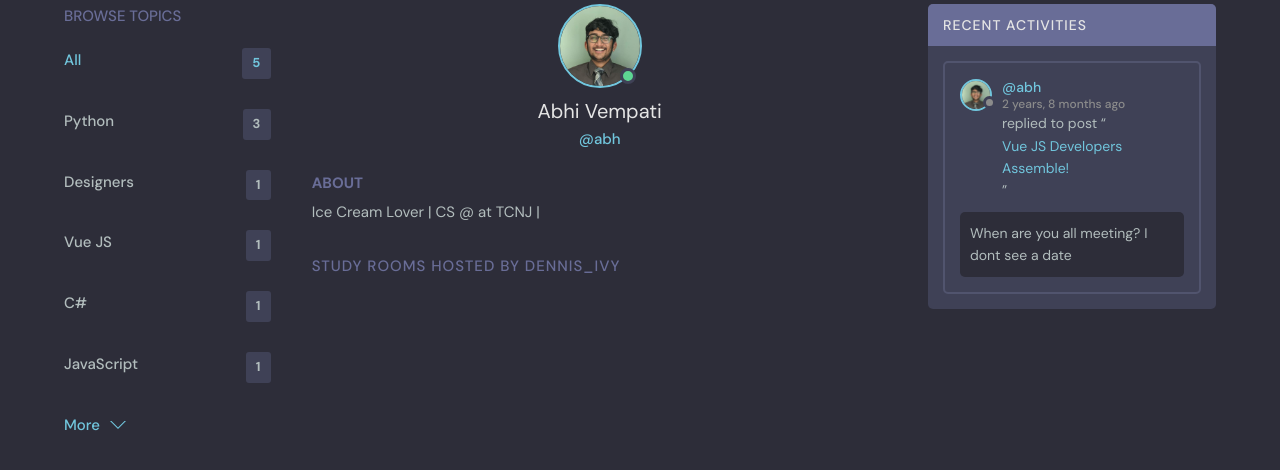
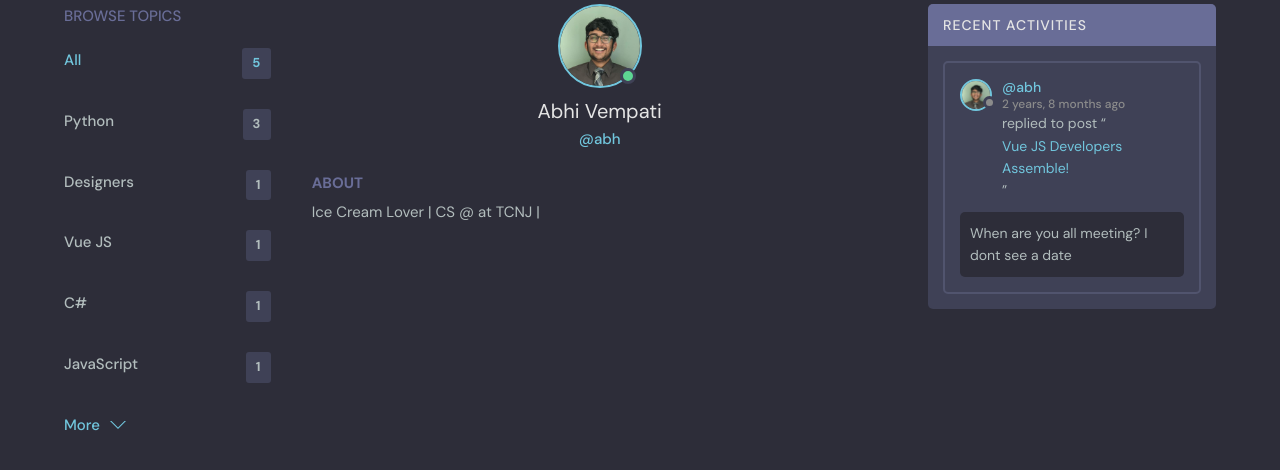
Before and after one commit to Saumyabrat978/StudyMate, a Django app: page /profile/5/ in a window 1280 px wide. Shown: the part 96-566 px from the top of the page. Run offline with Django 3.2, Linux system fonts and the light colour scheme; data comes from the database, SQL or seed files in the repository.

Commit message:
profile.html

```diff
--- a/base/templates/base/profile.html
+++ b/base/templates/base/profile.html
@@ -31,10 +31,6 @@
       </div>
 
       <div class="roomList__header">
-        <div>
-          <h2>Study Rooms Hosted by dennis_ivy</a>
-          </h2>
-        </div>
       </div>
       {% include 'base/feed_component.html' %}
 
```
